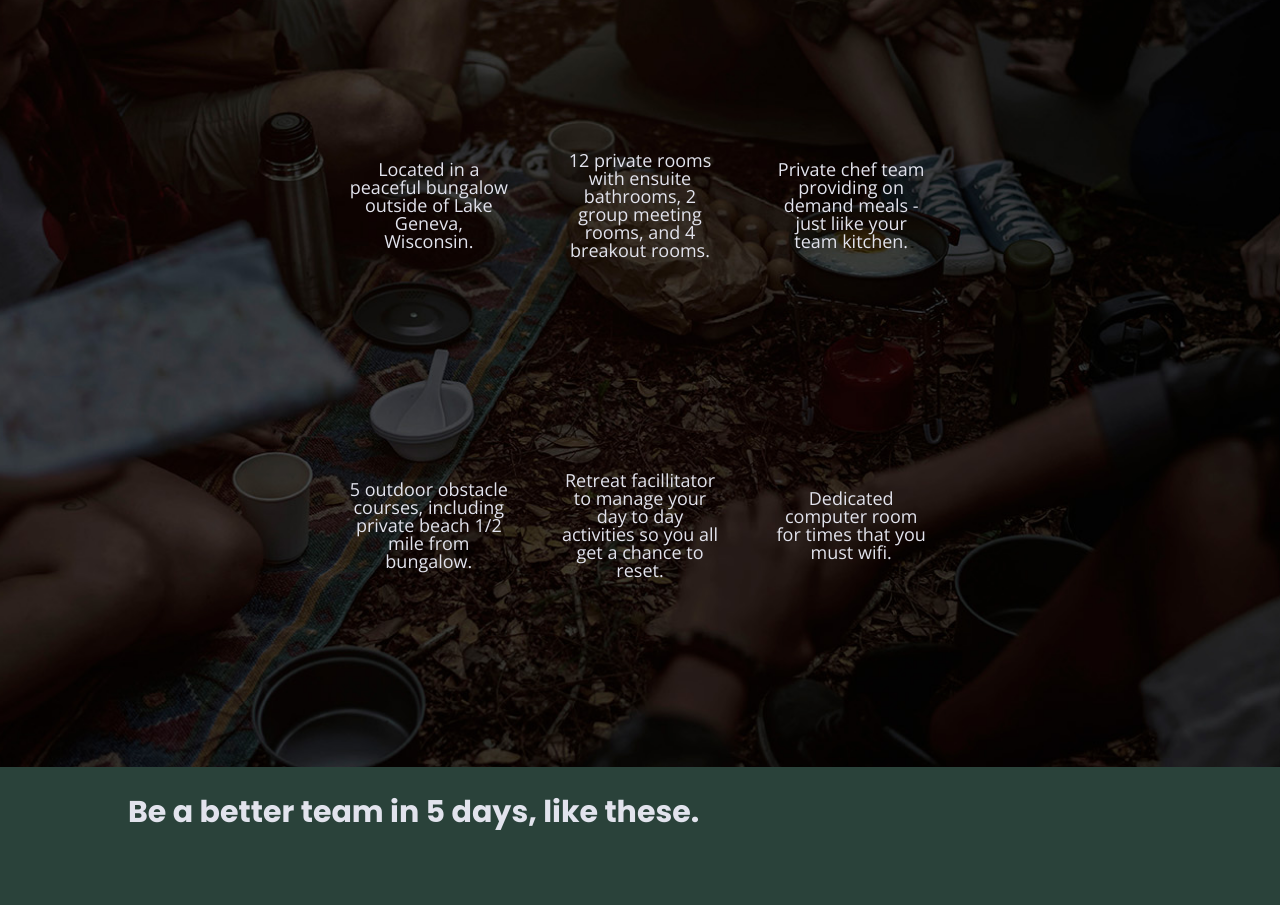
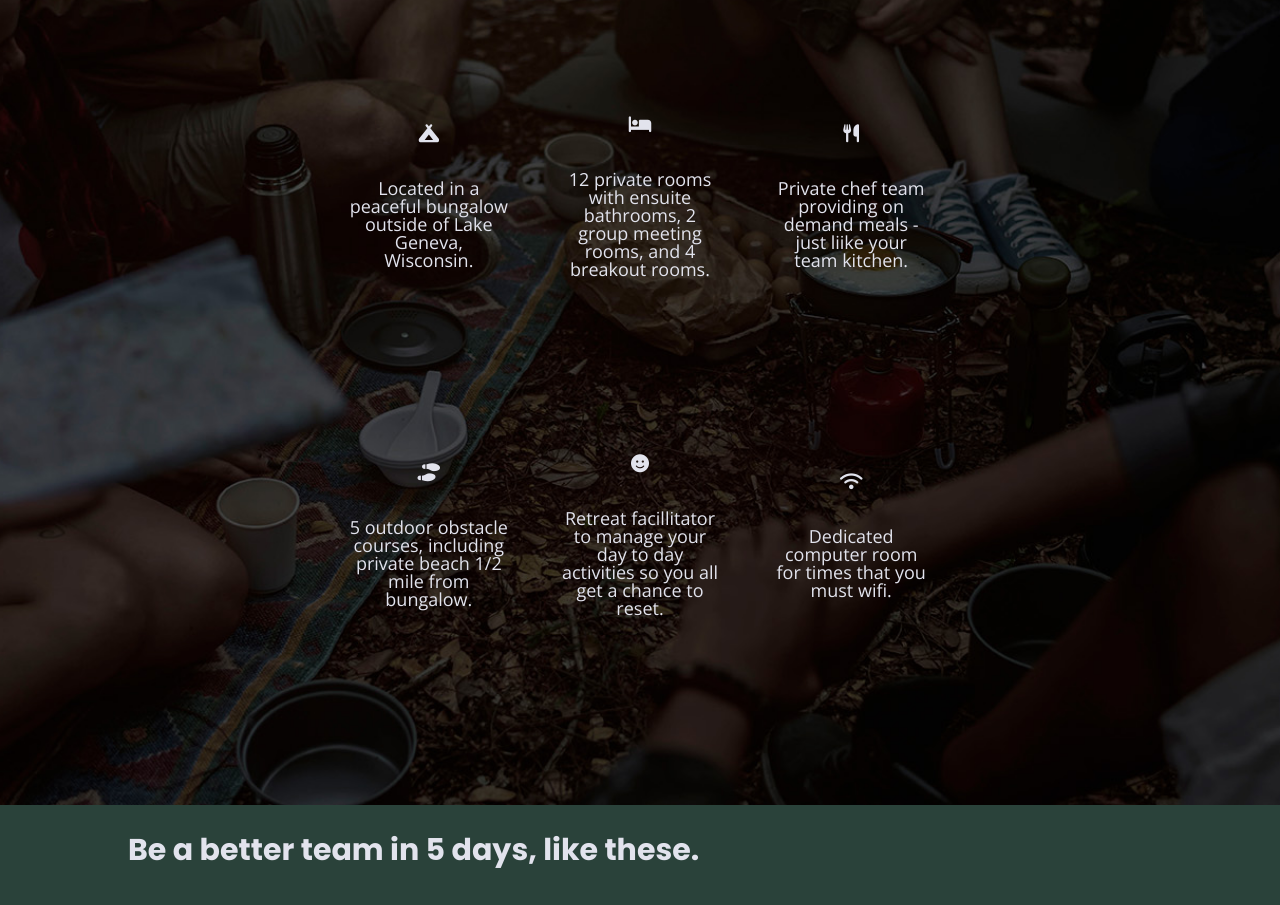
Before and after one commit to cdlampley/unplugged-retreat, a website built with Parcel: page index.html in a window 1280 px wide. Shown: the part 1083-1988 px from the top of the page. Built offline with nearby package versions, Linux system fonts and the light colour scheme.

Commit message:
Added icons to homepage

```diff
--- a/index.html
+++ b/index.html
@@ -20,6 +20,8 @@
   <link rel="stylesheet" href="css/main.css">
   <!-- Google Fonts -->
   <link href="https://fonts.googleapis.com/css?family=Open+Sans:400,700|Poppins:500,700" rel="stylesheet">
+  <!-- Icon Fonts -->
+  <script src="https://kit.fontawesome.com/44c4bd26b4.js" crossorigin="anonymous"></script>
   <meta name="theme-color" content="#fafafa">
   <title>Sign up for Unplugged Retreat!</title>
 </head>
@@ -66,27 +68,39 @@
         <h3>Have the work week you always dreamed of - without the bad wifi.</h3>
         <div class="features-items">
           <article>
-            <p class="fontawesome-icon"></p>
+            <p class="fontawesome-icon">
+              <i class="fas fa-campground"></i>
+            </p>
             <p class="features-item-description">Located in a peaceful bungalow outside of Lake Geneva, Wisconsin.</p>
           </article>
           <article>
-            <p class="fontawesome-icon"></p>
+            <p class="fontawesome-icon">
+              <i class="fas fa-bed"></i>
+            </p>
             <p class="features-item-description">12 private rooms with ensuite bathrooms, 2 group meeting rooms, and 4 breakout rooms.</p>
           </article>
           <article>
-            <p class="fontawesome-icon"></p>
+            <p class="fontawesome-icon">
+              <i class="fas fa-utensils"></i>
+            </p>
             <p class="features-item-description">Private chef team providing on demand meals - just liike your team kitchen.</p>
           </article>
           <article>
-            <p class="fontawesome-icon"></p>
+            <p class="fontawesome-icon">
+              <i class="fas fa-shoe-prints"></i>
+            </p>
             <p class="features-item-description">5 outdoor obstacle courses, including private beach 1/2 mile from bungalow.</p>
           </article>
           <article>
-            <p class="fontawesome-icon"></p>
+            <p class="fontawesome-icon">
+              <i class="fas fa-smile"></i>
+            </p>
             <p class="features-item-description">Retreat facillitator to manage your day to day activities so you all get a chance to reset.</p>
           </article>
           <article>
-            <p class="fontawesome-icon"></p>
+            <p class="fontawesome-icon">
+              <i class="fas fa-wifi"></i>
+            </p>
             <p class="features-item-description">Dedicated computer room for times that you must wifi.</p>
           </article>
         </div>
```
Also changed, not shown: about/index.html (+2 -0 lines), faq/index.html (+2 -0 lines).
